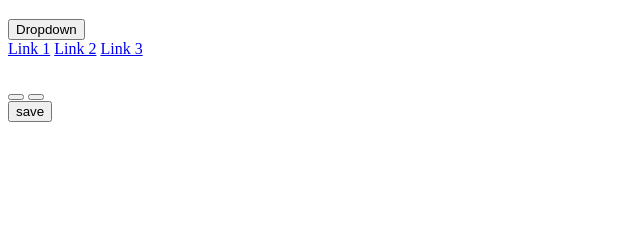
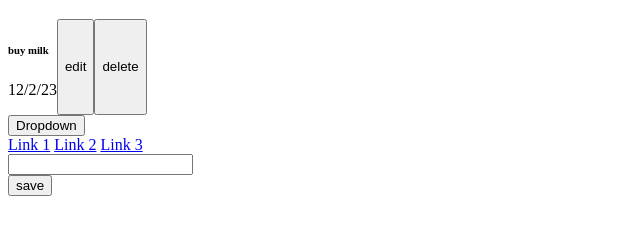
Before and after one commit to shahar987/todo-list-singit, a website: page index.html in a window 1280 px wide. Shown: the part 61-296 px from the top of the page, without its empty margins (0-640 px from the left). Drawn offline with Linux system fonts and the light colour scheme.

Commit message:
created add task feature

```diff
--- a/index.html
+++ b/index.html
@@ -3,24 +3,26 @@
   <head>
     <meta charset="UTF-8" />
     <meta name="viewport" content="width=device-width, initial-scale=1.0" />
+    <link rel="stylesheet" href="styles.css" />
     <title>Document</title>
   </head>
   <body>
     <div class="frame">
-      <div class="task">
-        <h1>TODO</h1>
+      <h1>TODO</h1>
+      <div class="tasks-container"></div>
+      <div class="create_task">
         <button class="dropbtn">Dropdown</button>
         <div class="dropdown-content">
           <a href="#">Link 1</a>
           <a href="#">Link 2</a>
           <a href="#">Link 3</a>
         </div>
-        <h6 class="task-content"></h6>
-        <p class="task-time-cteated"></p>
-        <button class="edit"></button>
-        <button class="delete"></button>
+        <div class="create-content">
+          <input />
+        </div>
+        <button onclick="addTask()">save</button>
       </div>
-      <button>save</button>
     </div>
+    <script src="index.js"></script>
   </body>
 </html>
--- a/index.js
+++ b/index.js
@@ -0,0 +1,66 @@
+
+const taskData = [
+  { id: 1, content: "buy milk", created_at: "12/2/23", isEditing: false },
+];
+
+function uniqueId (){
+    const dateString = Date.now().toString(36);
+    const randomness = Math.random().toString(36).substr(2);
+    return dateString + randomness;
+  };
+
+function showTasks(){
+  const itemList = document.querySelector(".tasks-container");
+  taskData.forEach(function (item) {
+    var div1 = document.createElement("div");
+    div1.className = "task";
+    div1.id = `task-${uniqueId()}`;
+
+    var div2 = document.createElement("div");
+    div2.className = "task-data";
+
+    var h6 = document.createElement("h6");
+    h6.textContent = item.content;
+
+    var p = document.createElement("p");
+    p.textContent = item.created_at;
+
+    var editButton = document.createElement("button");
+    editButton.className = "edit-button";
+    editButton.textContent = "edit";
+
+    var deleteButton = document.createElement("button");
+    deleteButton.className = "delete-button";
+    deleteButton.textContent = "delete";
+
+    itemList.appendChild(div1);
+    div1.appendChild(div2);
+    div2.appendChild(h6);
+    div2.appendChild(p);
+    div1.appendChild(editButton);
+    div1.appendChild(deleteButton);
+  });
+}
+
+function clearData() {
+  const itemList = document.querySelector(".tasks-container");
+  while (itemList.firstChild) {
+    itemList.removeChild(itemList.firstChild);
+  }
+}
+
+function addTask() {
+  const val = document.querySelector("input").value;
+  const id = uniqueId();
+  const timestamp = new Date().getTime();
+  taskData.push({
+    id: id,
+    content: val,
+    created_at: timestamp,
+    isEditing: false,
+  });
+  clearData();
+  showTasks();
+}
+
+showTasks();
--- /dev/null
+++ b/styles.css
@@ -0,0 +1,3 @@
+.task{
+    display: flex;
+}
```
Also changed, not shown: package.json (added, +14 -0 lines), index.css (deleted), 1 other file.
